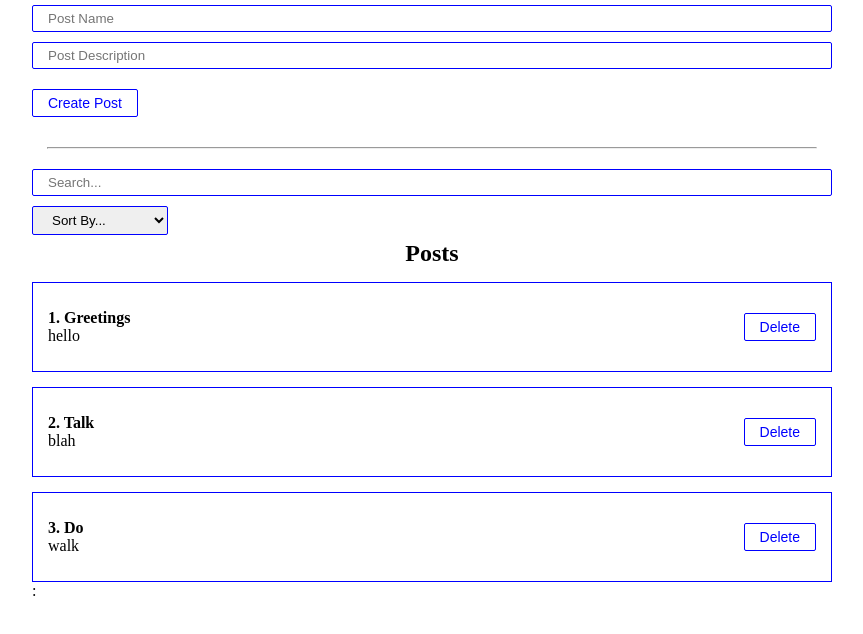
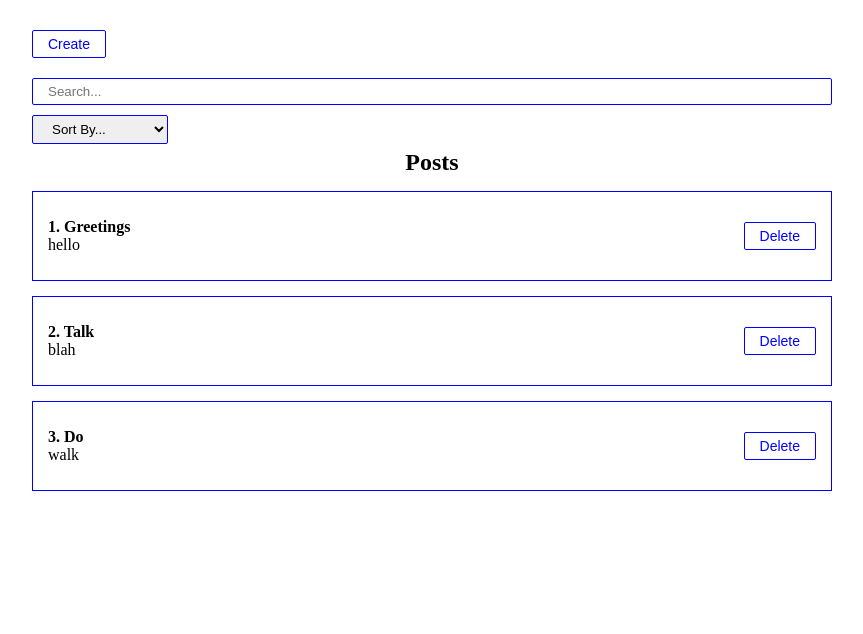
Before and after one commit to TanyaKoshen/Posts, a React (Create React App) app: page / in a window 1280 px wide. Shown: the top 634 px of the page, without its empty margins (208-1071 px from the left). Built offline with nearby package versions, Linux system fonts and the light colour scheme.

Commit message:
react transition group

```diff
--- a/src/App.js
+++ b/src/App.js
@@ -3,6 +3,8 @@ import './styles/App.css'
 import PostList from './components/PostList';
 import PostForm from './components/PostForm';
 import PostFilter from './components/PostFilter';
+import MyModal from './components/MyModal/MyModal';
+import MyButton from './components/UI/button/MyButton';
 
 function App() {
   const [posts, setPosts] = useState([
@@ -12,6 +14,7 @@ function App() {
   ]);
 
   const [filter, setFilter] = useState({sort: '', query: ''})
+  const [modal, setModal] = useState(false)
 
 
   const sortedPosts = useMemo(() => {
@@ -31,6 +34,7 @@ function App() {
   // const bodyInputRef = useRef();
   const createPost = (newPost) => {
     setPosts([...posts, newPost])
+    setModal(false)
   }
 
   // get post from child component
@@ -41,14 +45,20 @@ function App() {
 
   return (
     <div className="App">
-      <PostForm create={createPost}/>
-      <hr style={{margin: '15px 15px'}}/>
+      <MyButton style={{marginTop: '30px'} } onClick={()=>setModal(true)}>
+        Create
+      </MyButton>
+      <MyModal visible={modal} setVisible={setModal}>
+        <PostForm create={createPost}/>
+      </MyModal>
+
+      <br style={{margin: '15px 0px'}}/>
 
       <PostFilter
         filter={filter}
         setFilter={setFilter}
       />
-      <PostList posts={sortedAndSearchedPosts} titleName="Posts" remove={removePost}/> :
+      <PostList posts={sortedAndSearchedPosts} titleName="Posts" remove={removePost}/>
 
     </div>
   );
--- a/src/components/PostList.js
+++ b/src/components/PostList.js
@@ -1,6 +1,7 @@
 import React from 'react';
 import PostItem from './PostItem';
 import '../styles/App.css'
+import {CSSTransition, TransitionGroup} from 'react-transition-group';
 
 
 const PostList = ({posts, titleName, remove}) => {
@@ -15,8 +16,21 @@ const PostList = ({posts, titleName, remove}) => {
 
   return (
     <div>
-      <h2 style={{textAlign: 'center'}}>{titleName}</h2>
-      {posts.map((post, index) => <PostItem key={post.id} number={index + 1} post={post} remove={remove}/>)}
+      <h2 style={{textAlign: 'center'}}>
+        {titleName}
+      </h2>
+      <TransitionGroup >
+
+        {posts.map((post, index) =>
+          <CSSTransition
+          key={post.id}
+          timeout={500}
+          classNames='post'
+          >
+            <PostItem number={index + 1} post={post} remove={remove}/>
+          </CSSTransition>
+          )}
+      </TransitionGroup>
     </div>
   );
 };
--- a/src/styles/App.css
+++ b/src/styles/App.css
@@ -21,3 +21,18 @@
     justify-content: space-between;
     align-items: center;
 }
+
+.post-enter {
+    opacity: 0;
+}
+.post-enter-active {
+    transform: translateX(350px);
+    transition: all 500ms ease-in;
+}
+.post-exit {
+    opacity: 1;
+}
+.post-exit-active {
+    transform: translateX(-350px);
+    transition: all 500ms ease-in;
+}
```
